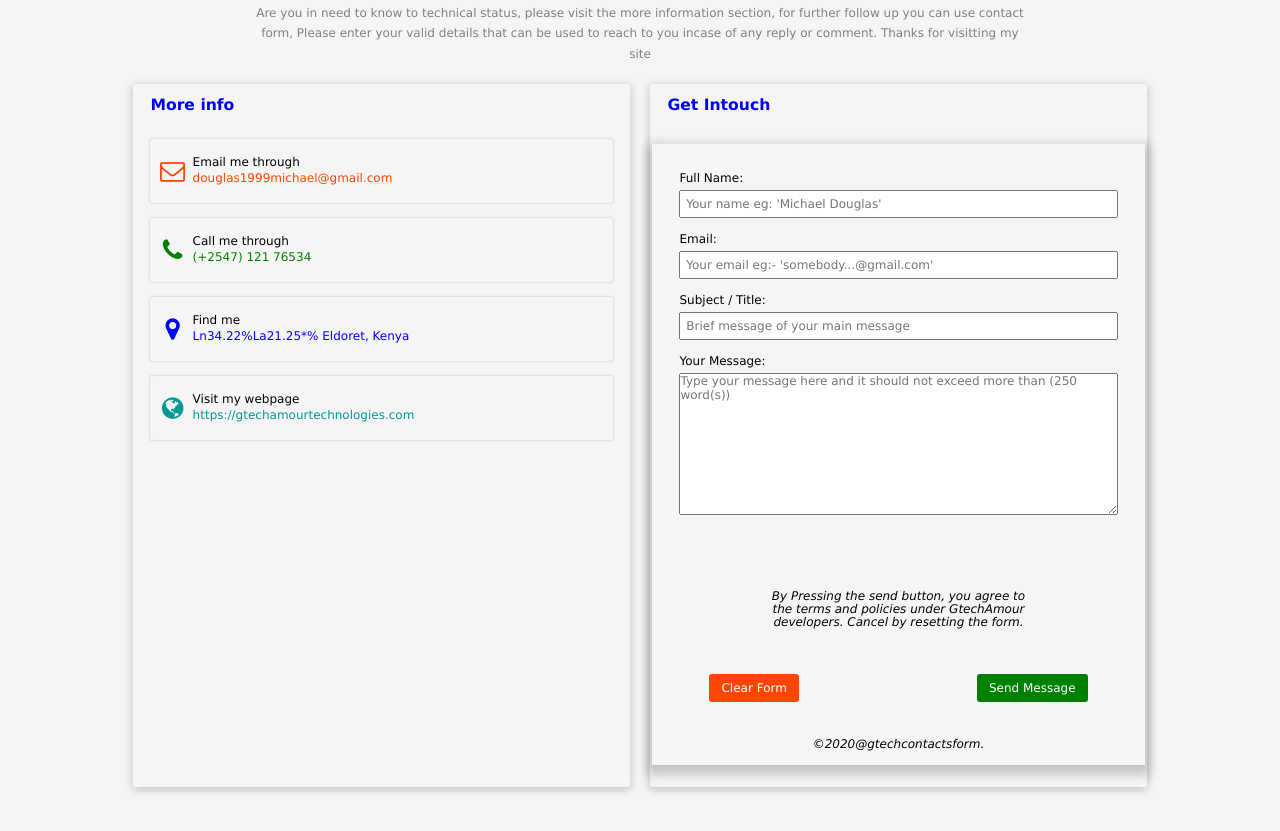
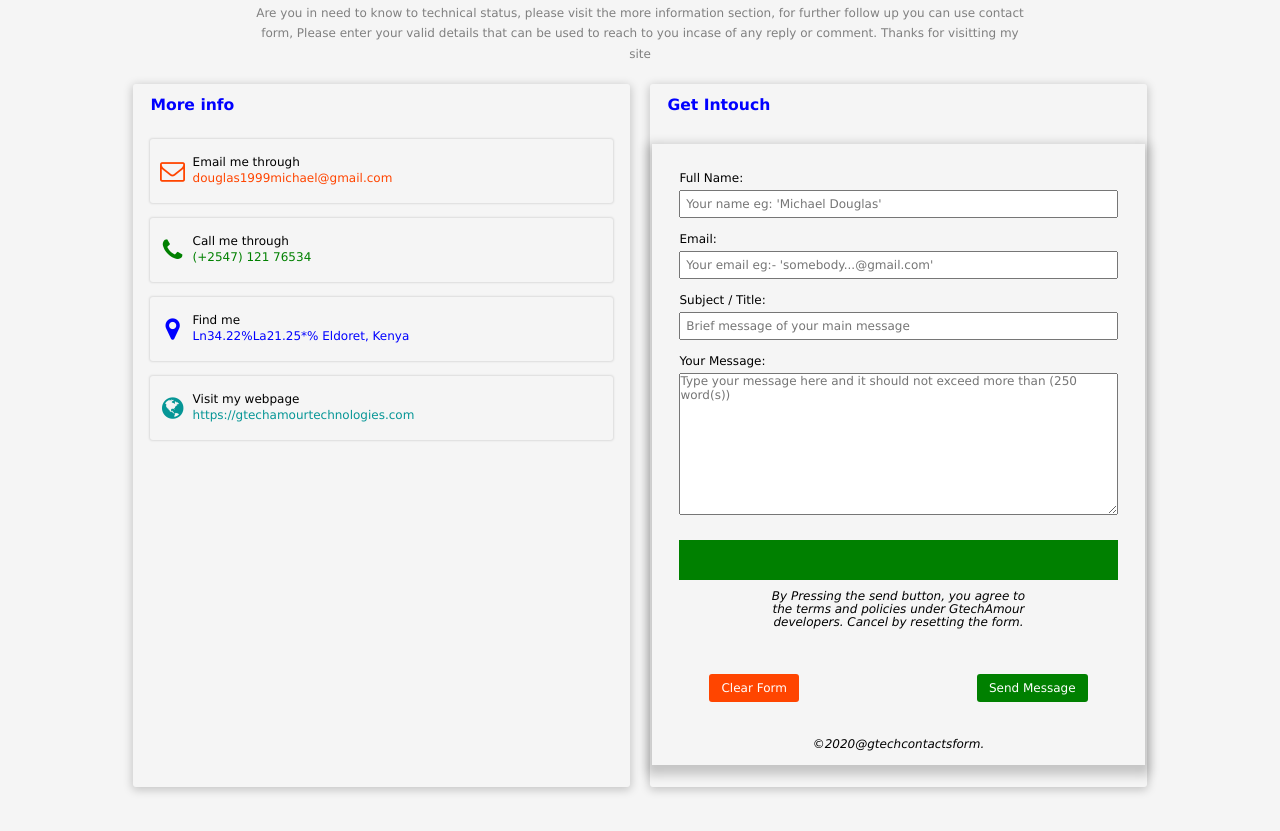
Before and after one commit to michaeldouglasvg/MyPortifolio.app, a plain HTML site: page index.html in a window 1280 px wide. Shown: the part 2300-3131 px from the top of the page. Drawn offline with Linux system fonts and the light colour scheme.

Commit message:
portifolio

```diff
--- a/index.html
+++ b/index.html
@@ -400,10 +400,9 @@
                             <div class="input-group">
                                 <span>Your Message: </span>
                                <textarea name="message" cols="30" rows="10" placeholder="Type your message here and it should not exceed more than (250 word(s))"></textarea>
-
-                               <div data-netlify-recaptcha="true" class="robotverification"></div>
                             </div>
                             <div class="input-group">
+                                <div data-netlify-recaptcha="true" class="robotverification"></div>
                                 <p id="formconfirm"></p>
                                 <div class="confirm">
                                     <input type="reset" value="Clear Form">
--- a/styles/_contacts.scss
+++ b/styles/_contacts.scss
@@ -185,6 +185,7 @@
                     width: 100%;
                     margin-top: 10px;
                     height: 40px;
+                    background: green;
                 }
                 p{
                     line-height: 1.1rem;
```
Also changed, not shown: styles/import.css, 1 other file.
